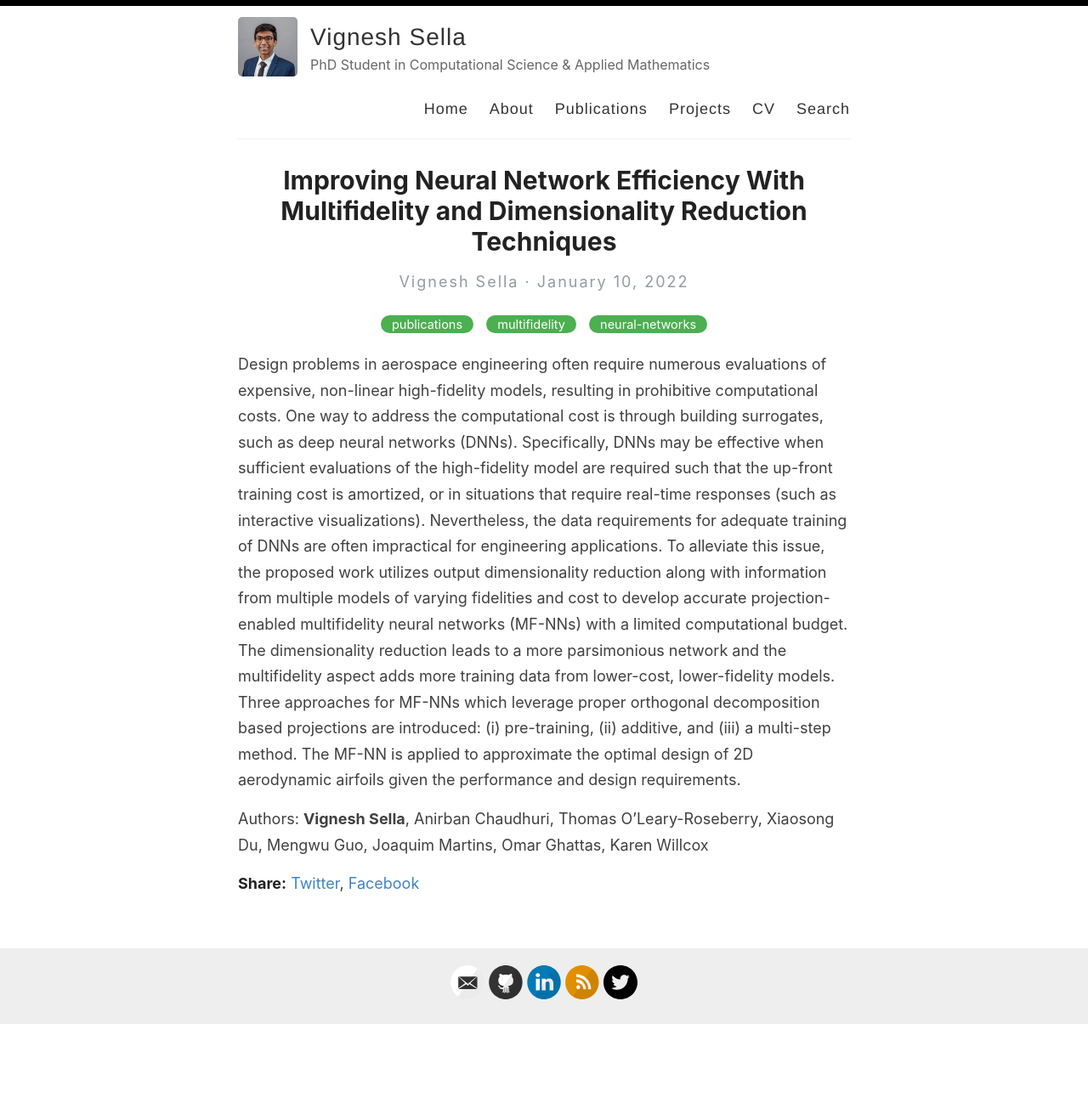
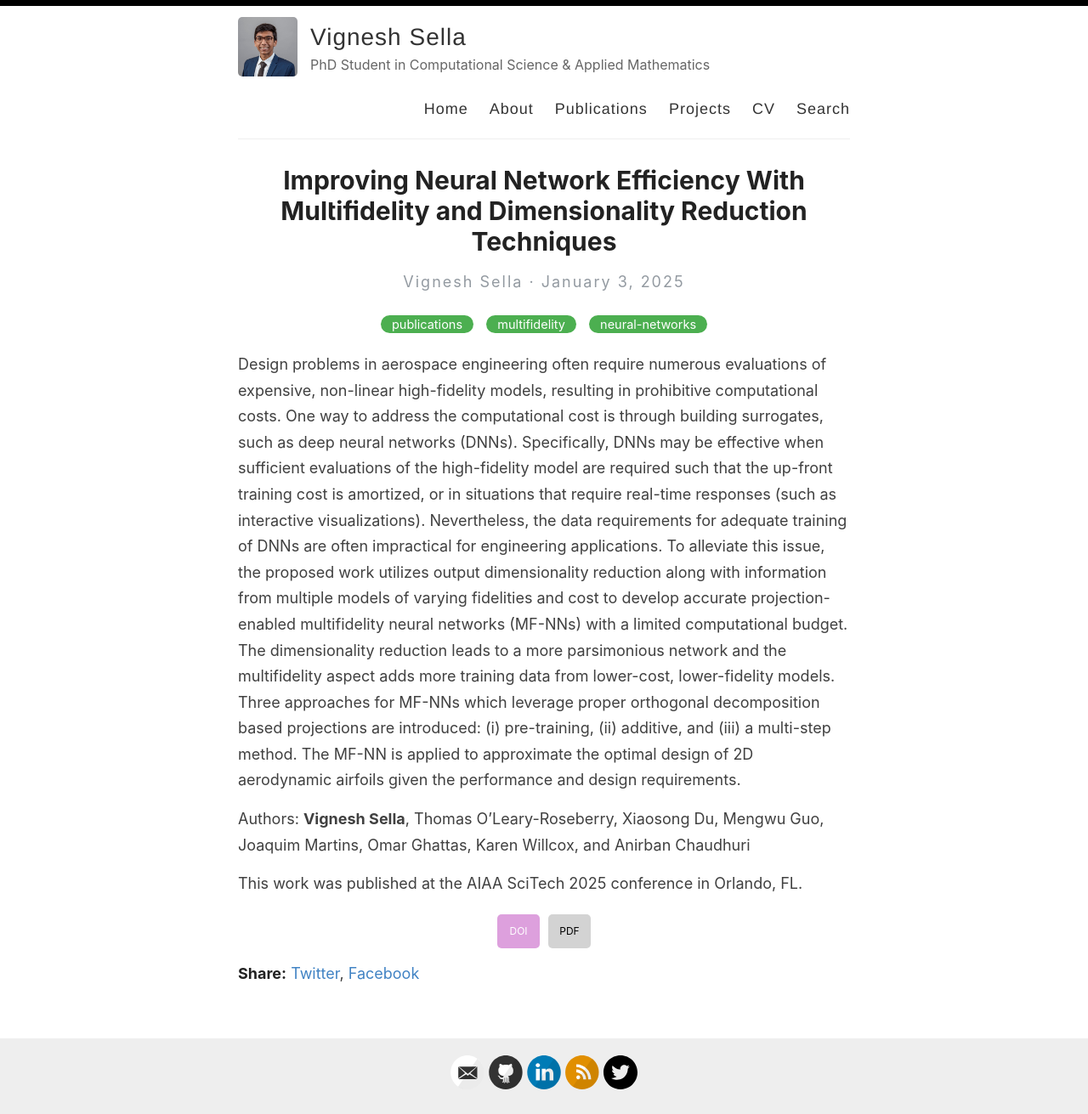
Before and after one commit to VigneshSella/vigneshsella.github.io, a Jekyll site: the page built from _posts/2025-01-03-multifidelity-neural-networks.md, in a window 1280 px wide. Shown: the whole page at 85% size. Built offline with Jekyll 4.4.1, drawn with Linux system fonts in a browser that asks for light colours; before the commit the page ends 1205 px from its top, so only the background shows below that.

Commit message:
updated MFNN paper

```diff
--- a/_posts/2022-01-10-multifidelity-neural-networks.md
+++ b/_posts/2025-01-03-multifidelity-neural-networks.md
@@ -21,10 +21,12 @@ orthogonal decomposition based projections are introduced: (i) pre-training, (ii
 (iii) a multi-step method. The MF-NN is applied to approximate the optimal design of 2D
 aerodynamic airfoils given the performance and design requirements.
 
-Authors: **Vignesh Sella**, Anirban Chaudhuri, Thomas O’Leary-Roseberry, Xiaosong Du, Mengwu Guo, Joaquim Martins, Omar Ghattas, Karen Willcox
+Authors: **Vignesh Sella**, Thomas O’Leary-Roseberry, Xiaosong Du, Mengwu Guo, Joaquim Martins, Omar Ghattas, Karen Willcox, and Anirban Chaudhuri
 
-<!-- <div style="display: flex; justify-content: center; gap: 10px; margin-top: 20px;">
-  <a href="" style="background-color: #dda0dd; color: white; padding: 10px; border-radius: 5px; text-decoration: none; font-size: 12px; display: inline-block; width: 50px; text-align: center;">DOI</a>
+This work was published at the AIAA SciTech 2025 conference in Orlando, FL.
 
-  <a href="" style="background-color: #d3d3d3; color: black; padding: 10px; border-radius: 5px; text-decoration: none; font-size: 12px; display: inline-block; width: 50px; text-align: center;">PDF</a>
-</div> -->
+<div style="display: flex; justify-content: center; gap: 10px; margin-top: 20px;">
+  <a href="https://arc.aiaa.org/doi/10.2514/6.2025-2807" style="background-color: #dda0dd; color: white; padding: 10px; border-radius: 5px; text-decoration: none; font-size: 12px; display: inline-block; width: 50px; text-align: center;">DOI</a>
+
+  <a href="https://www.researchgate.net/publication/387755392_Improving_neural_network_efficiency_with_multifidelity_and_dimensionality_reduction_techniques" style="background-color: #d3d3d3; color: black; padding: 10px; border-radius: 5px; text-decoration: none; font-size: 12px; display: inline-block; width: 50px; text-align: center;">PDF</a>
+</div>
```
Also changed, not shown: _posts/2023-1-19-projection-based-multifidelity-linear-regression.md (+2 -0 lines), _posts/2024-11-18-multifidelity-linear-regression-sciML.md (+1 -1 lines).
